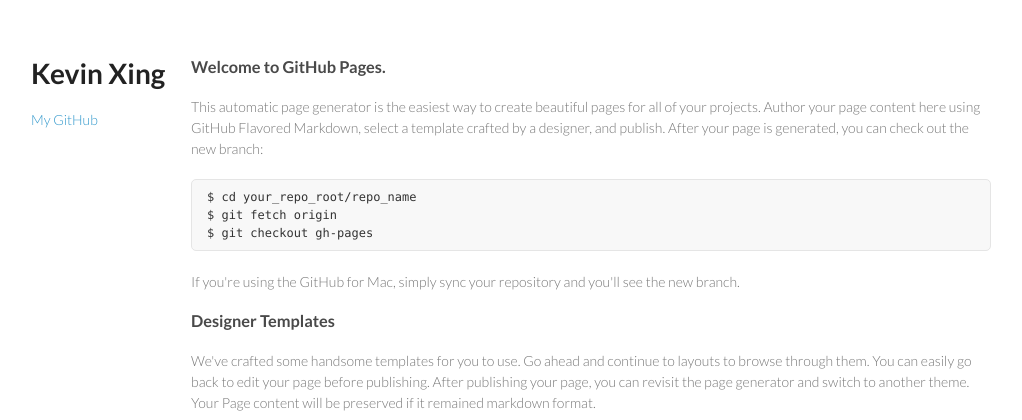
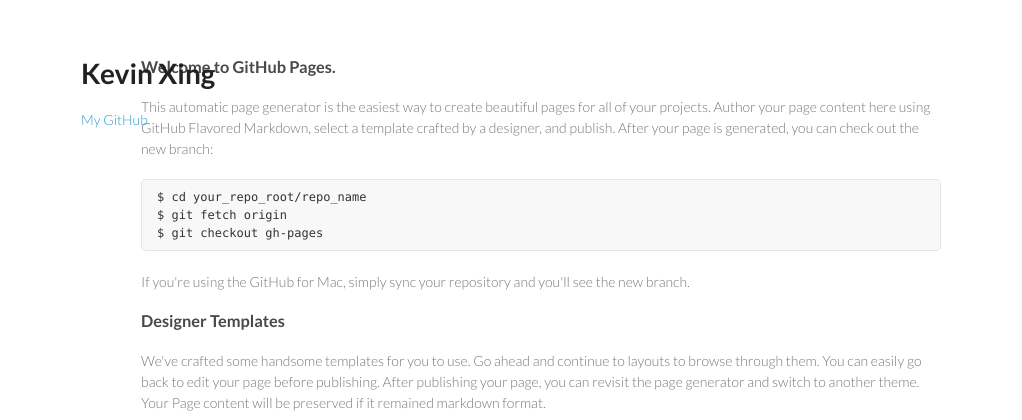
Before and after one commit to ggkevinxing/ggkevinxing.github.io, a PHP site: page / in a window 1280 px wide. Shown: the top 420 px of the page, without its empty margins (129-1151 px from the left). Run offline with PHP 8.4, Linux system fonts and the light colour scheme.

Commit message:
Update styles.css

```diff
--- a/stylesheets/styles.css
+++ b/stylesheets/styles.css
@@ -46,7 +46,7 @@ a small {
 }
 
 .wrapper {
-  width:960px;
+  width:860px;
   margin:0 auto;
 }
 
```
